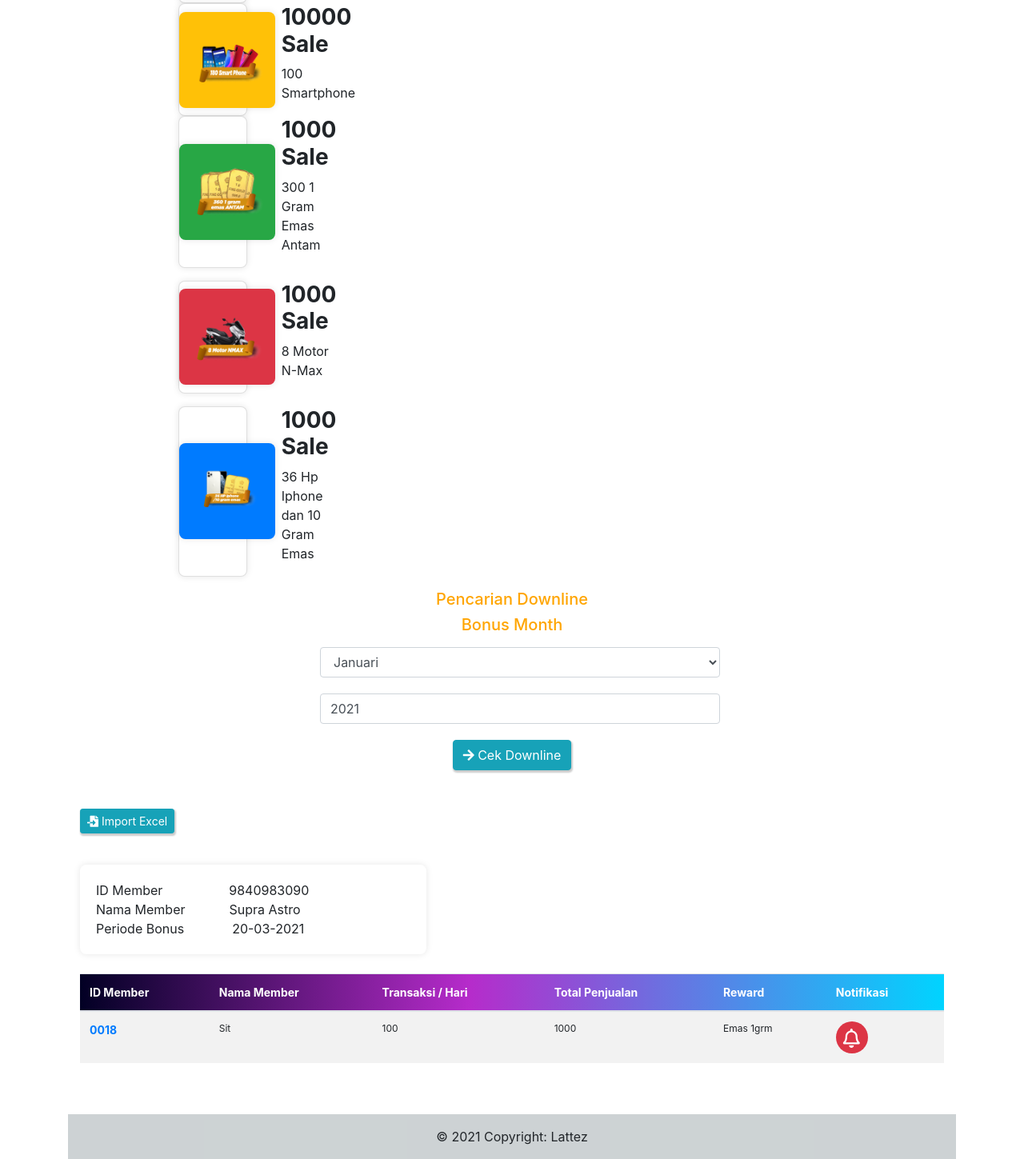
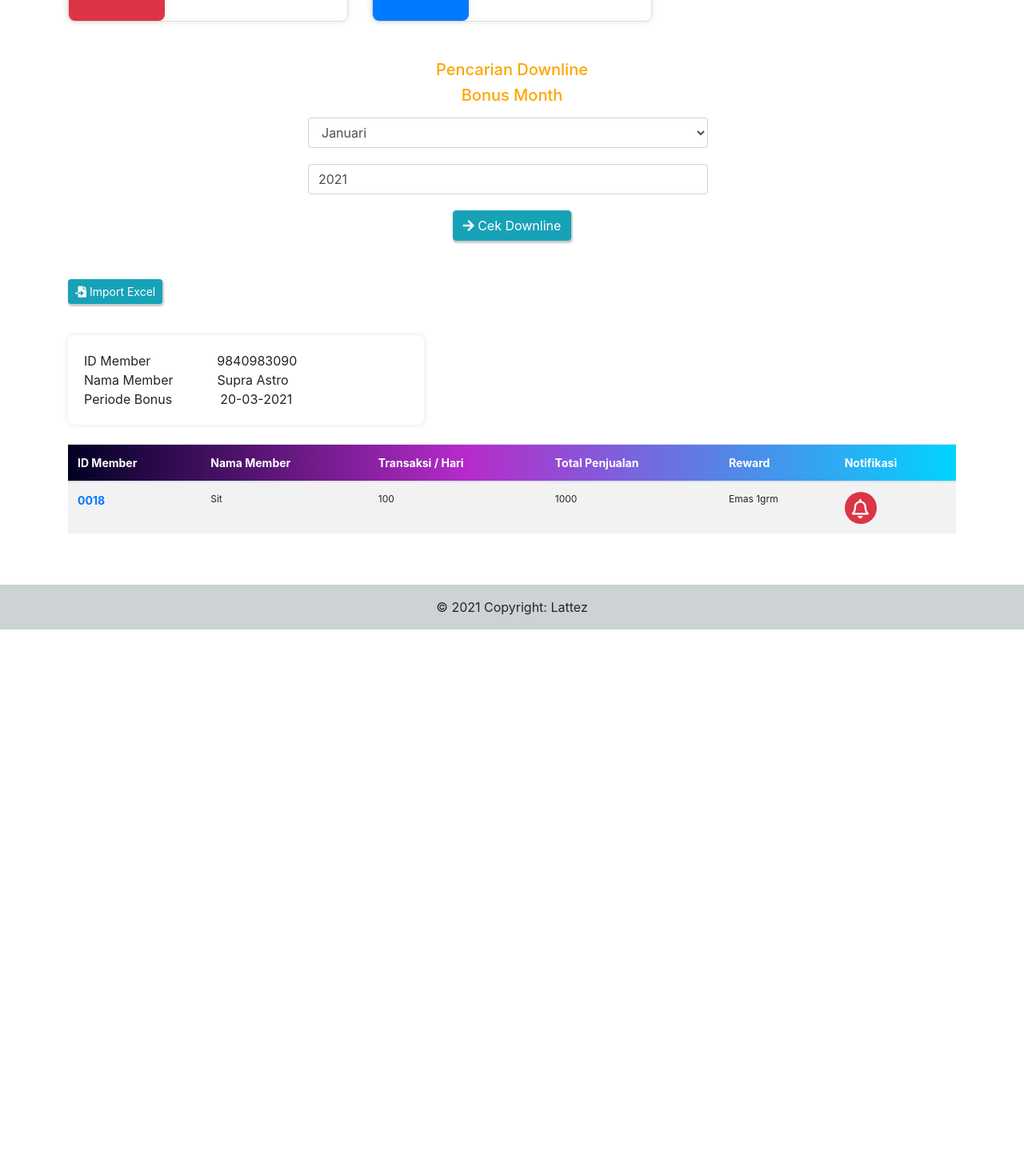
Before and after one commit to raflifaharezi/lattez, a Laravel app: page /sales in a window 1280 px wide. Shown: the part 379-1828 px from the top of the page at 80% size. After the commit the page ends 1166 px from the top, so only its background shows below. Run offline with Laravel 8, Linux system fonts and the light colour scheme.

Commit message:
on progress

```diff
--- a/resources/views/pages/sales-bonus.blade.php
+++ b/resources/views/pages/sales-bonus.blade.php
@@ -15,11 +15,7 @@
 
     <div class="container">
         <div class="row">
-<<<<<<< HEAD
-            <div class="col-md-6 col-lg-4 col-12 mt-md-3 mt-lg-0 mt-3">
-=======
-            <div class="col-md-4 col-12 ">
->>>>>>> 184bd82db8d9c498f39d12da5df84120fc26297d
+            <div class="col-md-6 col-lg-4 col-12 mt-lg-0 mt-3 mt-md-3">
                 <div class="card  card-reward">
                     <div class="d-flex flex-row justify-content-start align-items-center">
                         <div class="bg-info card-reward">
@@ -37,7 +33,7 @@
                 </div>
             </div>
 
-            <div class="col-md-6 col-lg-4 col-12 mt-md-3 mt-lg-0 mt-3 ">
+            <div class="col-md-6 col-lg-4 col-12 mt-lg-0 mt-3 mt-md-3">
                 <div class="card  card-reward">
                     <div class="d-flex flex-row justify-content-start align-items-center">
                         <div class="bg-warning card-reward">
@@ -52,7 +48,7 @@
                 </div>
             </div>
 
-            <div class="col-md-6 col-lg-4 col-12 mt-md-3 mt-lg-0 mt-3">
+            <div class="col-md-6 col-lg-4 col-12 mt-lg-0 mt-3 mt-md-3">
                 <div class="card  card-reward">
                     <div class="d-flex flex-row justify-content-start align-items-center">
                         <div class="bg-success card-reward">
@@ -99,7 +95,7 @@
         </div>
     </div>
 
-    <div class="text-center container mt-3">
+    <div class="text-center container mt-5">
     <h5>Pencarian Downline</h5>
     <h5 class="mb-3">Bonus Month</h5>
 
@@ -139,8 +135,11 @@
         <i class="fas fa-file-import"></i> Import Excel
     </button>
 
+
+
+
     <div class="row mt-4 mb-4">
-        <div class="col-md-5 col-12">
+    <div class="col-md-5 col-12">
             <div class="card-body card-member">
                         <div class="d-flex justify-content-start">
                             <div class="ml">ID Member </div>
@@ -162,7 +161,7 @@
 
     <div class="container">
         <div class="row">
-            <div class="col-md-12">
+            <div class="col-md-12" style="overflow-x:auto;">
                 <table class="table table-striped table-hover">
                     <thead>
                     <tr class="header-table">
@@ -184,8 +183,9 @@
                         <td>1000</td>
                         <td>Emas 1grm</td>
                         <td>
-                            <div class="notification bg-danger rounded-circle border-0 text-decoration-none"
-                                data-toggle="modal" data-target="#exampleModalCenter">
+                            <div    class="notification bg-danger rounded-circle border-0 text-decoration-none"
+                                data-toggle="modal"
+                                data-target="#exampleModalCenter">
                                 <i class="far fa-bell fa-2x notif"></i>
                             </div>
                         </td>
--- a/resources/views/pages/transaction-history.blade.php
+++ b/resources/views/pages/transaction-history.blade.php
@@ -93,7 +93,7 @@
                 </form>
 
                 <div class="col-md-10 table-history">
-                    <table class="table table-striped table-responsive">
+                    <table class="table table-striped table-hover table-responsive">
                         <thead>
                             <tr>
                             <th>No Order</th>
--- a/routes/web.php
+++ b/routes/web.php
@@ -18,7 +18,6 @@
 Route::get('/sales', 'Lattez\SalesandBonusController@index')->name('sales');
 Route::get('/transaction-history','Lattez\TransactionHistoryController@index')->name('transaction');
 Route::get('/bonus-statement', 'Lattez\BonusStatementController@index')->name('bonus-statement');
-Route::get('/giveaway', 'Lattez\GiveawayController@index')->name('giveaway');
 Auth::routes();
 
 Route::get('/home', 'HomeController@index')->name('home');
```
